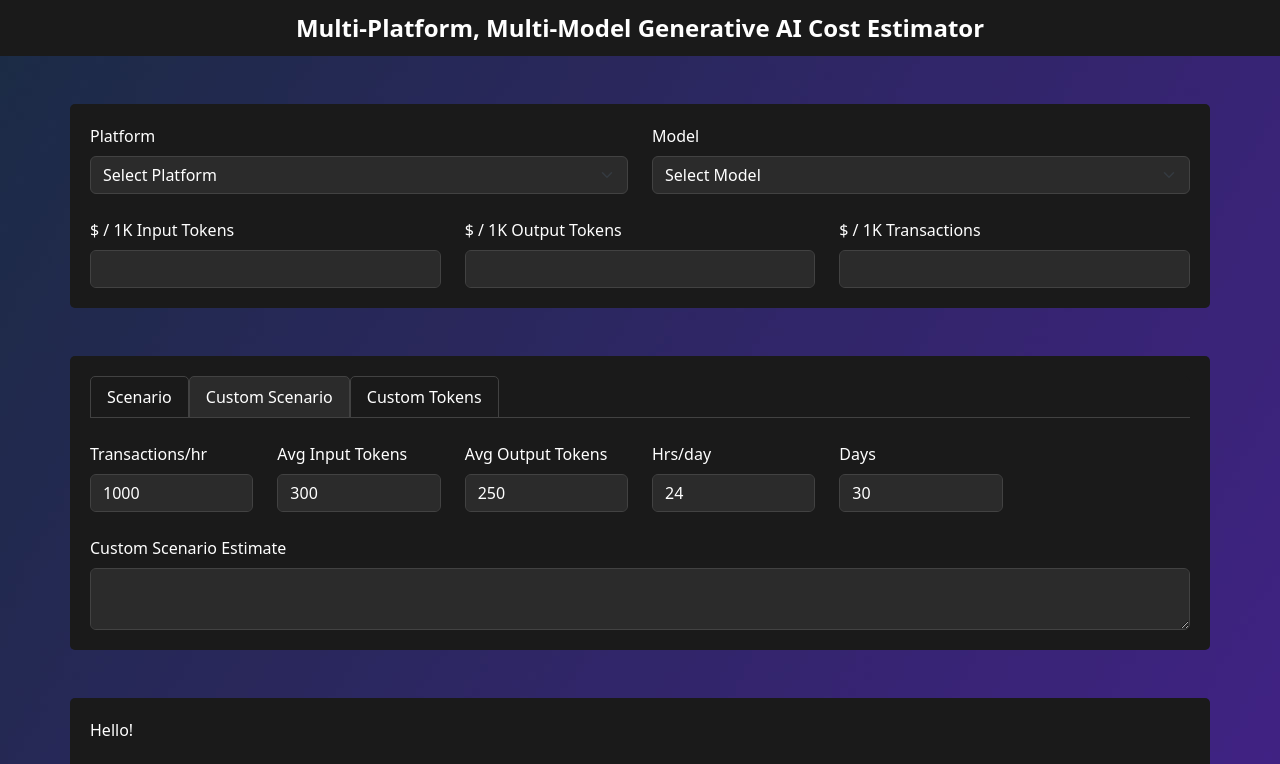
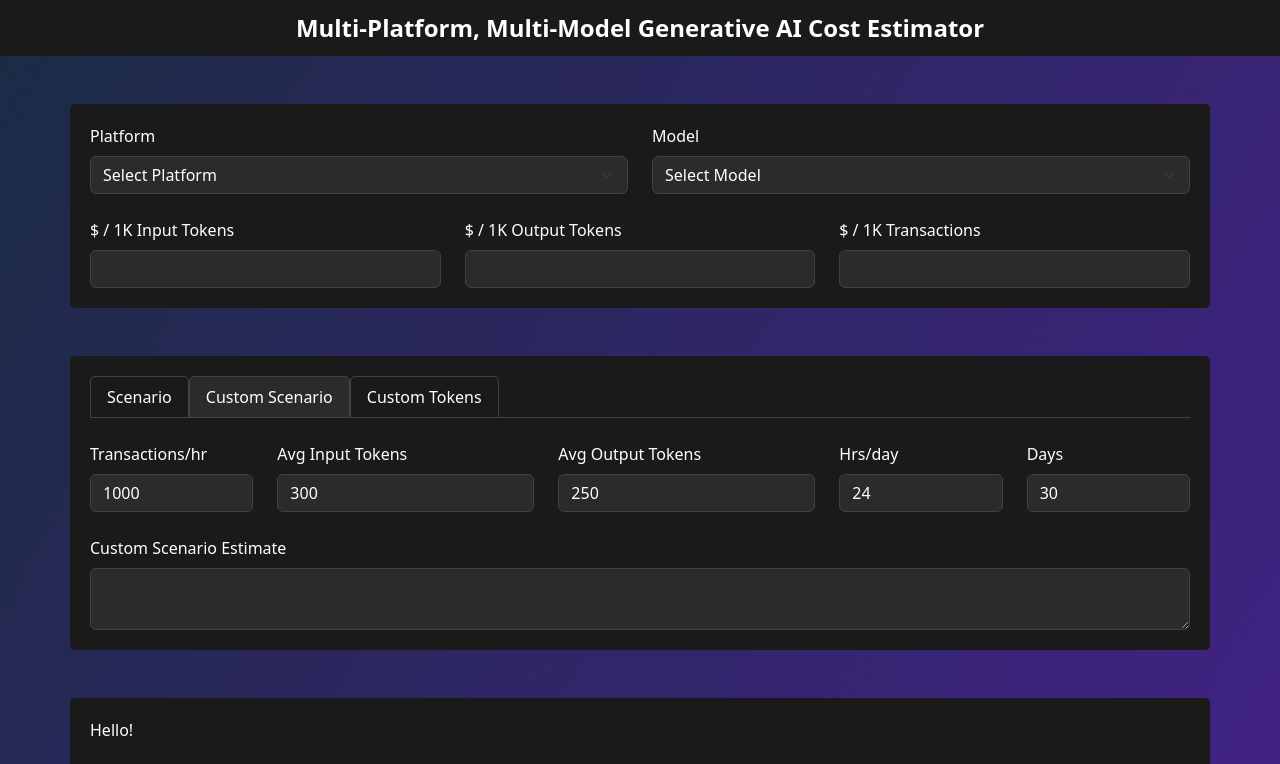
Before and after one commit to jvroig/genai_cost_estimator, a plain HTML site: page index.html in a window 1280 px wide. Both pictures are taken after a click on the tab "Custom Scenario". Shown: the top 764 px of the page. Drawn offline with nearby package versions, Linux system fonts and the light colour scheme.

Commit message:
Custom Scenario rendering improvement

```diff
--- a/index.html
+++ b/index.html
@@ -94,13 +94,13 @@
                             <input type="number" id="transactionsPerHour" class="form-control" step="1" min="0" value="1000">
                         </div>
                     </div>
-                    <div class="col-md-2">
+                    <div class="col-md-3">
                         <div class="form-group">
                             <label for="avgInputTokens" class="form-label">Avg Input Tokens</label>
                             <input type="number" id="avgInputTokens" class="form-control" step="1" min="0" value="300">
                         </div>
                     </div>
-                    <div class="col-md-2">
+                    <div class="col-md-3">
                         <div class="form-group">
                             <label for="avgOutputTokens" class="form-label">Avg Output Tokens</label>
                             <input type="number" id="avgOutputTokens" class="form-control" step="1" min="0" value="250">
```
